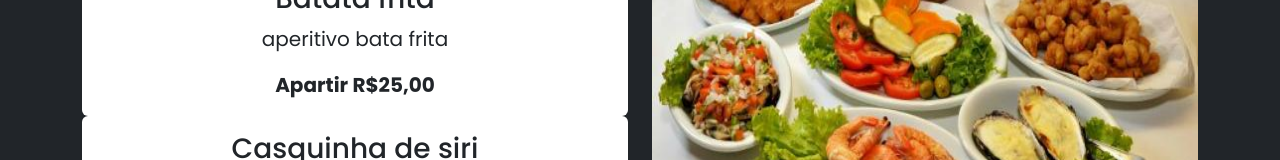
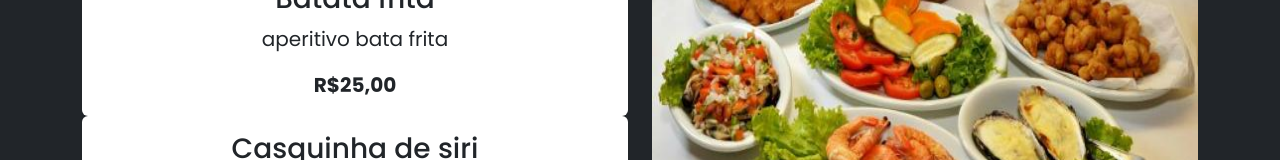
Before and after one commit to marivanenoronha/Restaurante-Website, a React (Create React App) app: page /menu in a window 1280 px wide. Shown: the part 1566-1726 px from the top of the page. Built offline with nearby package versions, Linux system fonts and the light colour scheme; the HTML template or start-up script is replaced by a standard one.

Commit message:
feat: change menu.jsx

```diff
--- a/src/pages/menu.jsx
+++ b/src/pages/menu.jsx
@@ -40,7 +40,7 @@ const aperitivo = [
         id: 2,
         name: "Batata frita",
         description: "aperitivo bata frita",
-        price: "Apartir R$25,00"
+        price: "R$25,00"
     },
     {
         id: 3,
```
